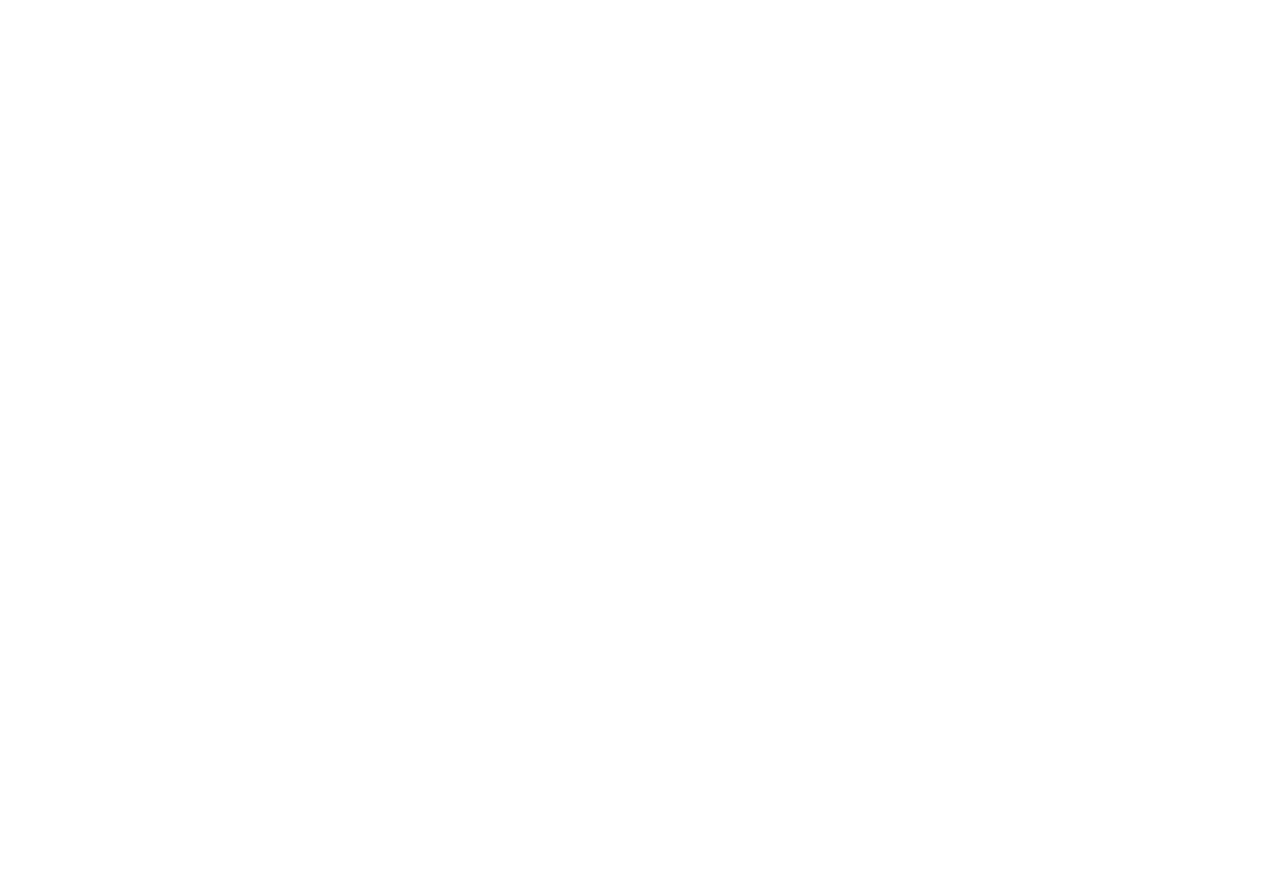
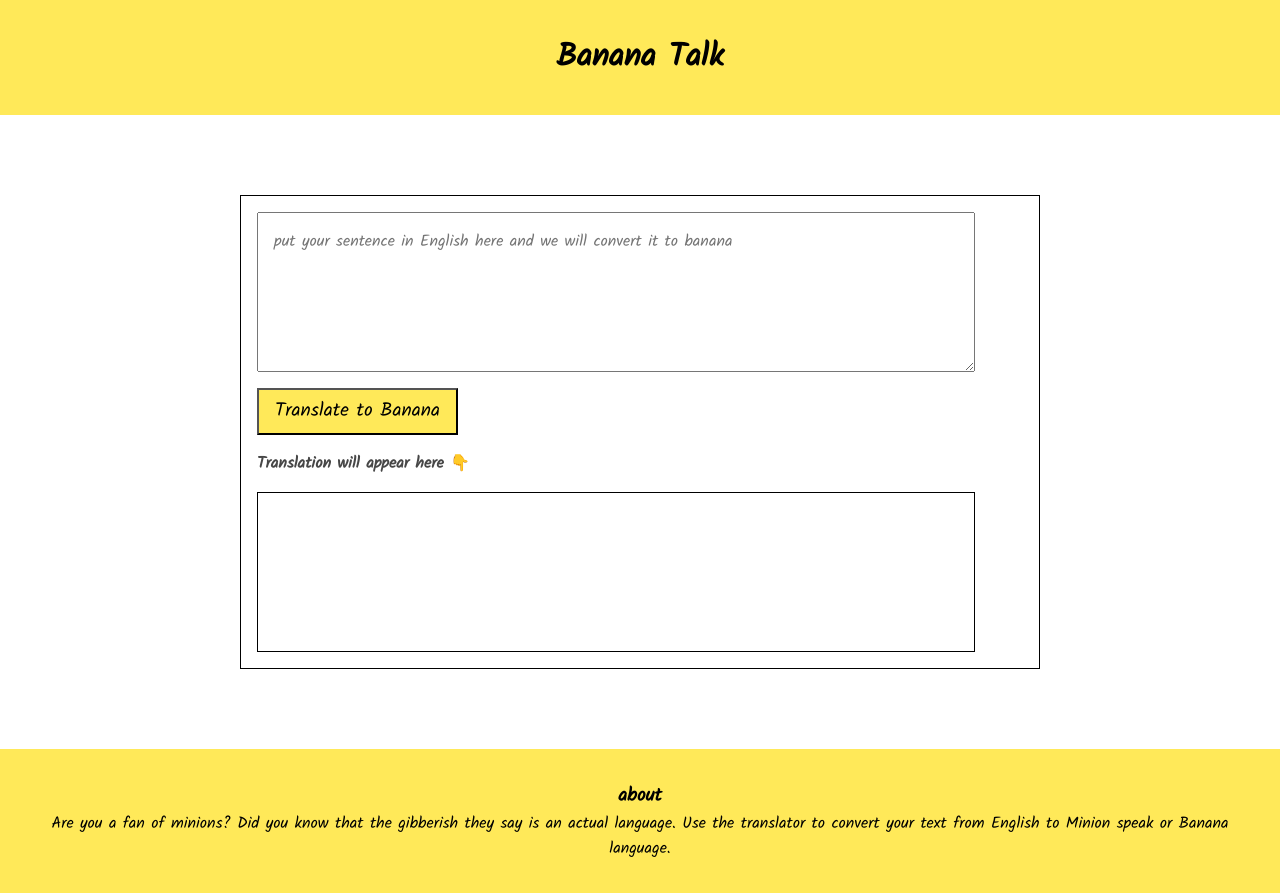
Before and after one commit to dev-manindepth/banana-talk, a plain HTML site: page index.html in a window 1280 px wide. Before the commit the page ends 800 px from the top, so only its background shows below. Drawn offline with Linux system fonts and the light colour scheme.

Commit message:
Completed Banana Talk App

```diff
--- a/index.html
+++ b/index.html
@@ -1,13 +1,31 @@
 <!DOCTYPE html>
 <html lang="en">
-<head>
-    <meta charset="UTF-8">
-    <meta http-equiv="X-UA-Compatible" content="IE=edge">
-    <meta name="viewport" content="width=device-width, initial-scale=1.0">
+  <head>
+    <meta charset="UTF-8" />
+    <meta name="viewport" content="width=device-width, initial-scale=1.0" />
     <title>Banana Talk</title>
-    <link rel="stylesheet" href="style.css">
-</head>
-<body>
-    <script src="script.js"></script>
-</body>
+    <link rel="stylesheet" href="./style.css" />
+  </head>
+
+  <body>
+      <header class="header">
+        <h1>Banana Talk</h1>
+      </header>
+
+    <div class="container">
+      <textarea
+        class="input"
+        placeholder="put your sentence in English here and we will convert it to banana"
+      ></textarea>
+      <button class="btn-translate">Translate to Banana</button>
+      <div class="error"></div>
+      <p class="info">Translation will appear here 👇</p>
+      <div class="output"></div>
+    </div>
+    <footer class="footer">
+        <h3>about</h3>
+        <p>Are you a fan of minions? Did you know that the gibberish they say is an actual language. Use the translator to convert your text from English to Minion speak or Banana language.</p>
+    </footer>
+    <script src="./script.js" type="text/javascript"></script>
+  </body>
 </html>
--- a/script.js
+++ b/script.js
@@ -0,0 +1,24 @@
+const inputContainer = document.querySelector(".input");
+const outputContainer = document.querySelector(".output");
+const errorContainer = document.querySelector(".error");
+const translateBtn = document.querySelector(".btn-translate");
+
+const serverURL = "https://api.funtranslations.com/translate/minion.json";
+
+const translate = (searchText) => {
+  errorContainer.textContent = "";
+  const url = `${serverURL}?text=${searchText}`;
+  fetch(url)
+    .then((response) => response.json())
+    .then((data) => {
+      return (outputContainer.textContent = data.contents.translated);
+    })
+    .catch((error) => (errorContainer.textContent = error.message));
+};
+
+translateBtn.addEventListener("click", () => {
+  if (!inputContainer.value) {
+    return (errorContainer.textContent = "Please enter some text");
+  }
+  translate(inputContainer.value);
+});
--- a/style.css
+++ b/style.css
@@ -0,0 +1,57 @@
+@import url('https://fonts.googleapis.com/css2?family=Kalam&display=swap');
+* {
+  margin: 0;
+  padding: 0;
+  font-family:'Kalam', sans-serif;
+  box-sizing: border-box;
+}
+textarea,
+.output {
+  width: 90%;
+  height: 20vh;
+  display: block;
+  margin: 1rem;
+  padding: 1rem;
+  font-size: 2rem;
+}
+textarea::placeholder{
+    font-size: 1rem;
+}
+.header,.footer{
+    width: 100%;
+    background-color: #ffe959;
+    font-size: 1rem;
+    text-align: center;
+    padding: 2rem;
+}
+.info{
+    margin: 1rem;
+    font-weight: bold;
+    color: #474747;
+}
+.output {
+  border: 1px solid black;
+  font-weight: bold;
+  font-size: 1.6rem;
+}
+button {
+  padding: 0.4rem 1rem;
+  font-size: 1.2rem;
+  margin-left: 1rem;
+  background-color: #ffe959;
+  outline: none;
+
+}
+.container {
+  width: 800px;
+  max-width: 90%;
+  margin: 5rem auto;
+  border: 1px solid black;
+}
+
+.error {
+  font-weight: bold;
+  color: #800000;
+  font-size: 1.8rem;
+  margin: 1rem;
+}
```
